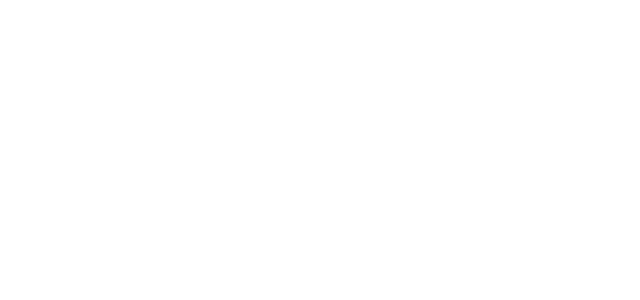
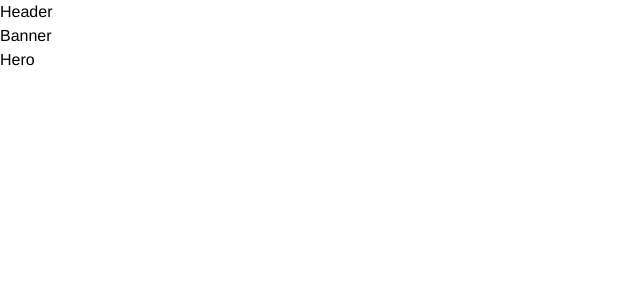
Before and after one commit to alinaincodeland/sofatutor-frontend-challenge, a React (Vite) app: page / in a window 1280 px wide. Shown: the top 300 px of the page, without its empty margins (0-640 px from the left). Built offline with nearby package versions, Linux system fonts and the light colour scheme.

Commit message:
Created the folder structure.

```diff
--- a/src/App.jsx
+++ b/src/App.jsx
@@ -1,7 +1,9 @@
+import Pricing from "./pages/Pricing";
+
 function App() {
   return (
     <>
-      <div></div>
+      <Pricing />
     </>
   );
 }
--- /dev/null
+++ b/src/components/Banner/Banner.jsx
@@ -0,0 +1,5 @@
+function Banner() {
+  return <div>Banner</div>;
+}
+
+export default Banner;
--- /dev/null
+++ b/src/components/Header/Header.jsx
@@ -0,0 +1,5 @@
+function Header() {
+  return <div>Header</div>;
+}
+
+export default Header;
--- /dev/null
+++ b/src/components/Hero/Hero.jsx
@@ -0,0 +1,5 @@
+function Hero() {
+  return <div>Hero</div>;
+}
+
+export default Hero;
--- /dev/null
+++ b/src/pages/Pricing.jsx
@@ -0,0 +1,15 @@
+import Header from "../components/Header/Header";
+import Banner from "../components/Banner/Banner";
+import Hero from "../components/Hero/Hero";
+
+function Pricing() {
+  return (
+    <div>
+      <Header />
+      <Banner />
+      <Hero />
+    </div>
+  );
+}
+
+export default Pricing;
```
